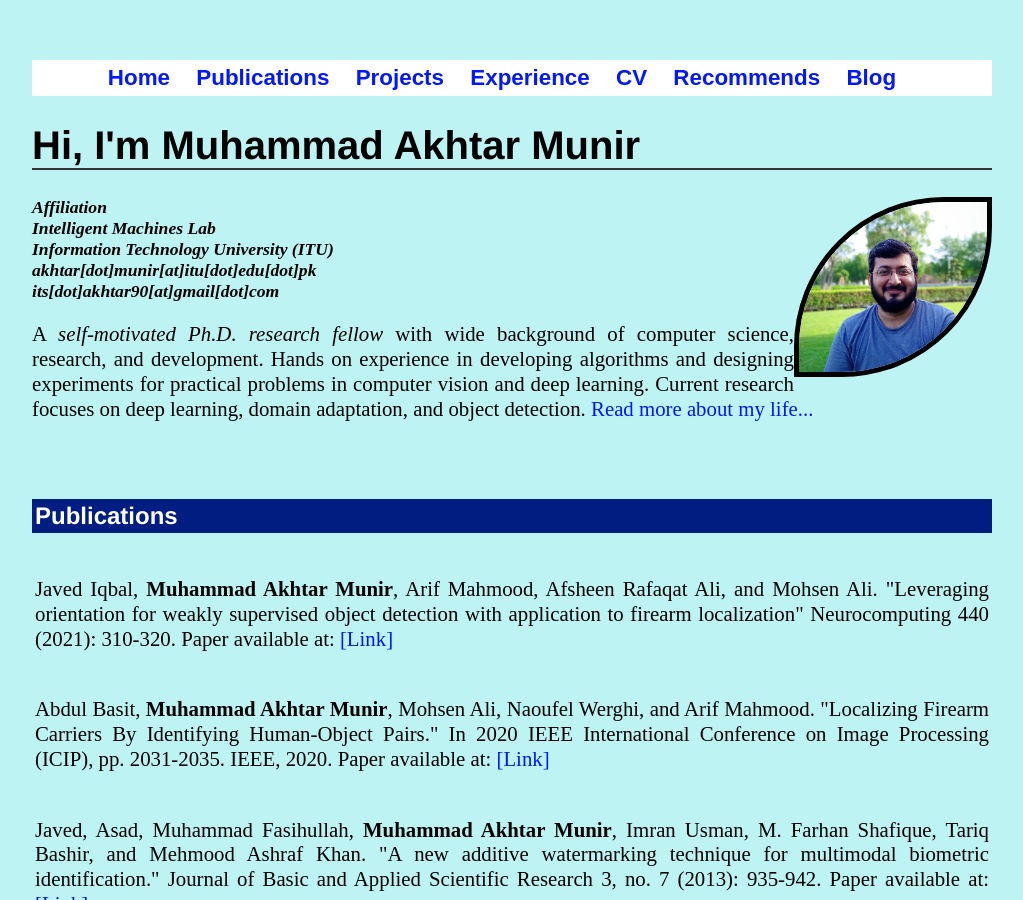
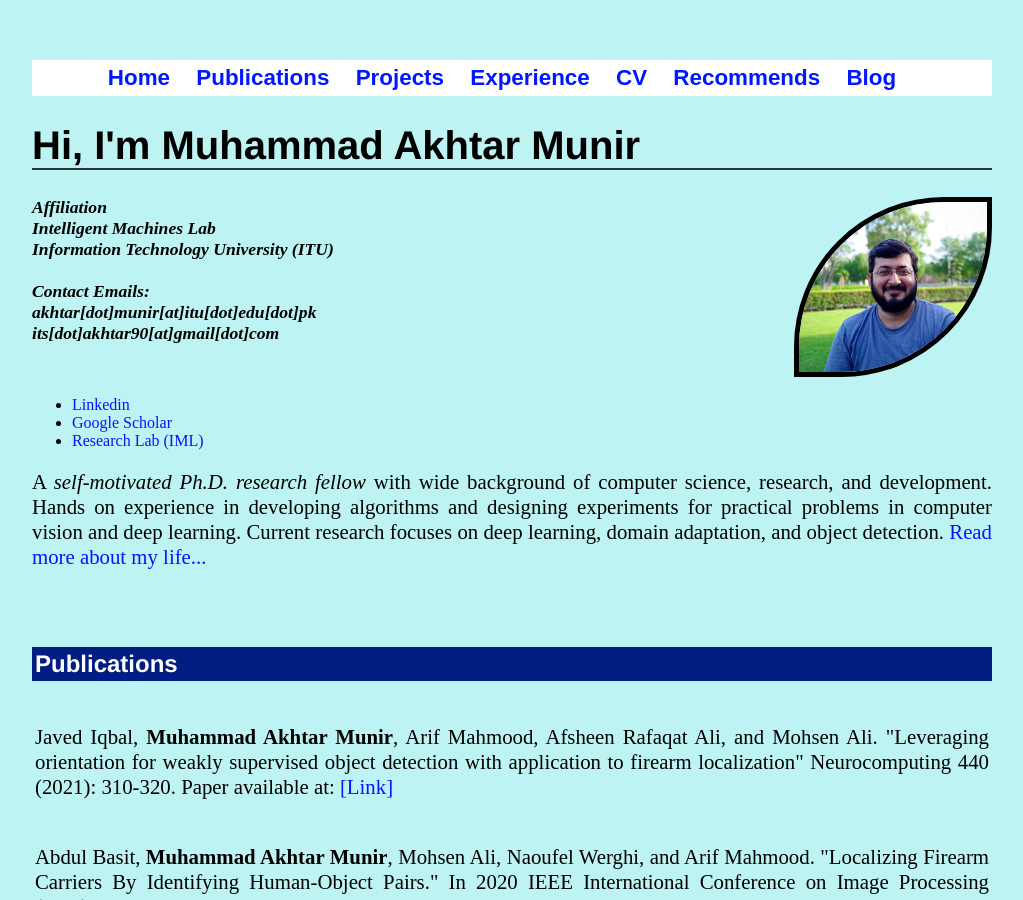
Before and after one commit to akhtarvision/akhtarvision.github.io, a Jekyll site: the page built from index.html, in a window 1280 px wide and 900 px high. Shown: the whole window, without its empty margins (128-1151 px from the left). Built offline with Jekyll 4.4.1, drawn with Linux system fonts in a browser that asks for light colours.

Commit message:
Update index.html

```diff
--- a/index.html
+++ b/index.html
@@ -15,11 +15,18 @@ title: Akhtar Munir, Deep Learning
 	<address>
 		<strong>Affiliation</strong><br>
 		Intelligent Machines Lab<br>
-		Information Technology University (ITU)<br>
-	<!-- 					<abbr title="phone">P: </abbr> (123) 456-7890<br> -->
+		Information Technology University (ITU)<br><br>
+		Contact Emails:<br>
 		<span class="obfuscate">akhtar[dot]munir[at]itu[dot]edu[dot]pk</span><br>
 		<span class="obfuscate">its[dot]akhtar90[at]gmail[dot]com</span>
 		</address>
+	<br><br>
+
+		<ul class="contacts">
+		<li><a href="https://www.linkedin.com/in/muhammad-akhtar-munir-697b3976/">Linkedin</a></li>
+		<li><a href="https://scholar.google.com.pk/citations?user=sT-epZAAAAAJ&hl=en">Google Scholar</a></li>
+		<li><a href="http://im.itu.edu.pk/people/">Research Lab (IML)</a></li>
+		</ul>
 
 
 <!-- 	<div class="column"> -->
```
